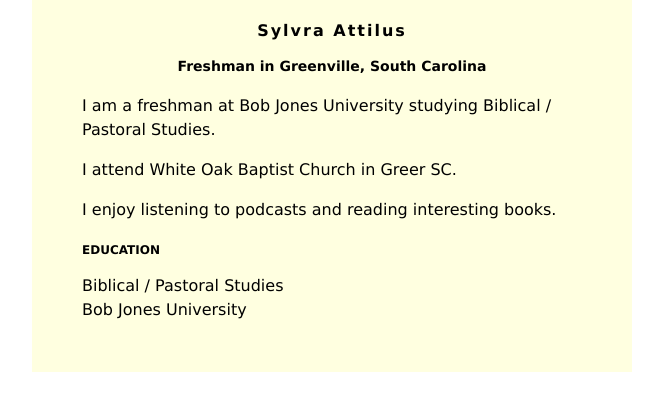
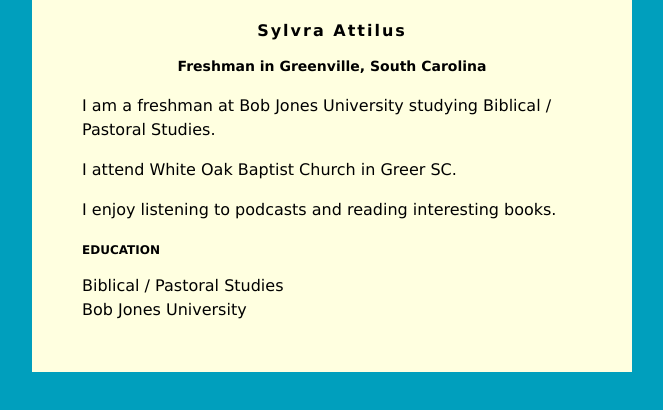
Before and after one commit to Sattilus123/Sattilus123.github.io, a plain HTML site: page index.html in a window 1280 px wide. Shown: the whole page, without its empty margins (308-971 px from the left). Drawn offline with Linux system fonts and the light colour scheme.

Commit message:
Update index.html

```diff
--- a/index.html
+++ b/index.html
@@ -2,7 +2,7 @@
 <head>
 <style>
 body {
-    background: 009fbd;
+    background: #009fbd;
     font-family: Verdana;
 }
 #content {
```
